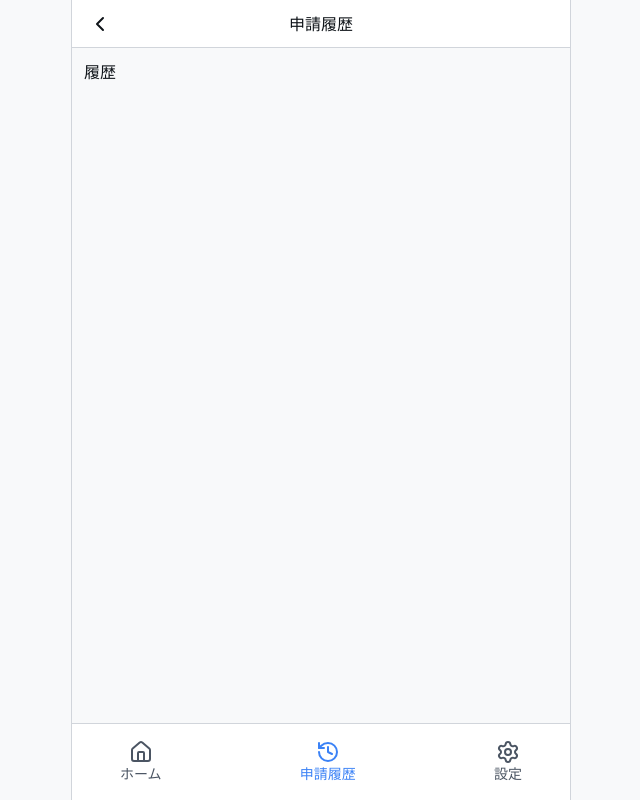
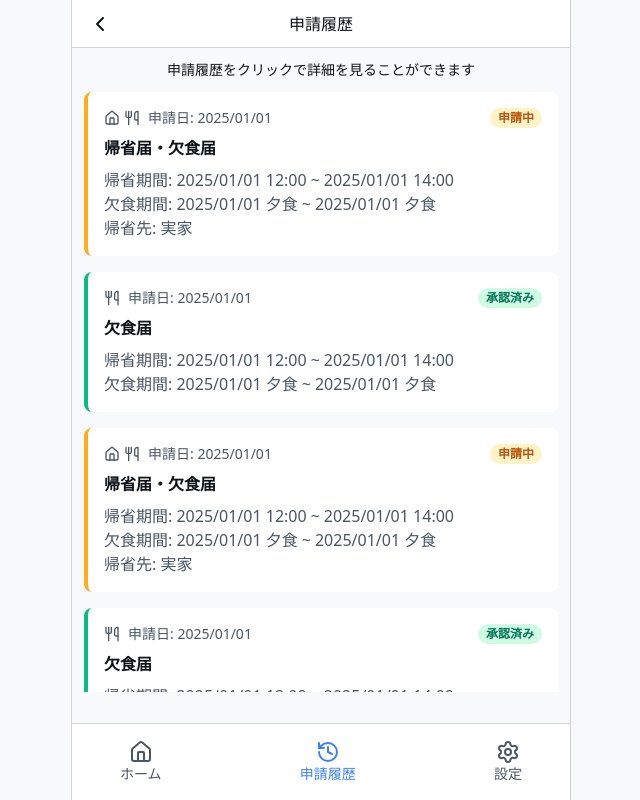
Before and after one commit to mokkun55/yurigaoka-app-student, a Next.js app: page /history in a window 1280 px wide. Shown: the whole page, without its empty margins (319-959 px from the left). Built offline with nearby package versions, Linux system fonts and the light colour scheme.

Commit message:
モックでの表示

```diff
--- a/src/app/history/page.tsx
+++ b/src/app/history/page.tsx
@@ -3,6 +3,7 @@
 import { useRouter } from 'next/navigation'
 import Header from '@/_components/ui/header'
 import Footer from '@/_components/ui/footer'
+import HistoryCard from './_components/history-card'
 
 export default function HistoryPage() {
   const router = useRouter()
@@ -10,7 +11,31 @@ export default function HistoryPage() {
   return (
     <div>
       <Header title="申請履歴" type="back" onClick={() => router.back()} />
-      <div className="p-3">履歴</div>
+      <div className="p-3">
+        <p className="text-center text-sm">申請履歴をクリックで詳細を見ることができます</p>
+        <div className="mt-3 flex flex-col gap-4 overflow-y-auto max-h-[calc(100vh-200px)]">
+          {Array.from({ length: 10 }).map((_, index) => (
+            <HistoryCard
+              key={index}
+              status={index % 2 === 0 ? 'pending' : 'approved'}
+              type={index % 2 === 0 ? 'homecoming' : 'meal'}
+              createdAt="2025/01/01"
+              homecoming={{
+                id: '1',
+                place: '実家',
+              }}
+              period={{
+                startDate: new Date('2025/01/01 12:00'),
+                endDate: new Date('2025/01/01 14:00'),
+              }}
+              meal={{
+                startDate: { morning: false, evening: true },
+                endDate: { morning: false, evening: true },
+              }}
+            />
+          ))}
+        </div>
+      </div>
       <Footer activeTab="history" />
     </div>
   )
```
